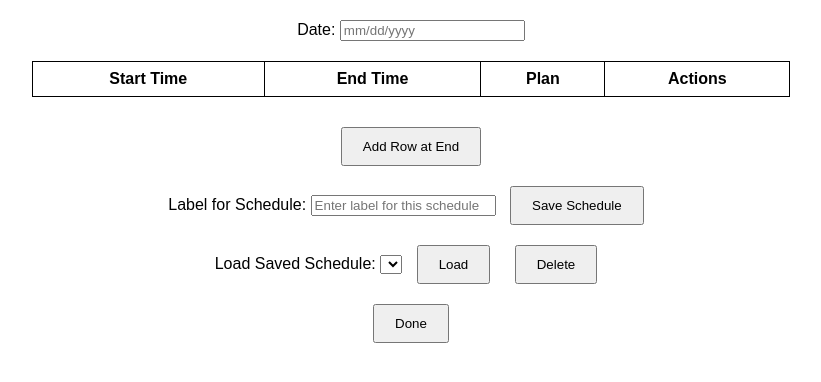
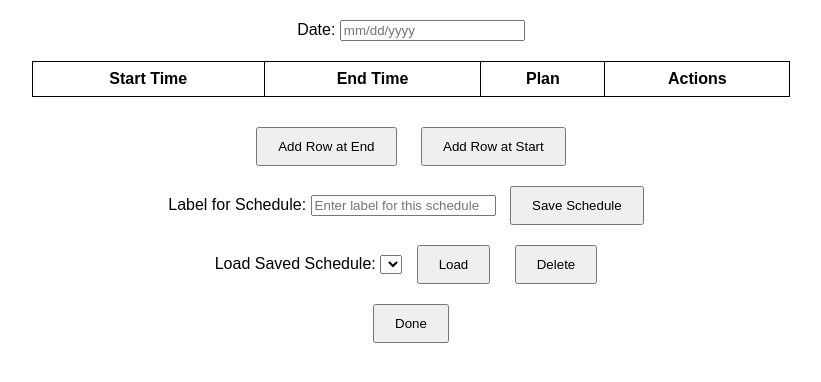
Before and after one commit to jimmyladd/Schedule-Maker, a plain HTML site: page index.html in a window 1280 px wide. Shown: the whole page, without its empty margins (229-1050 px from the left). Drawn offline with Linux system fonts and the light colour scheme.

Commit message:
index.html

```diff
--- a/index.html
+++ b/index.html
@@ -80,6 +80,7 @@
         </tbody>
     </table>
     <button class="add-row-btn" onclick="addRow()">Add Row at End</button>
+    <button class="add-row-btn" onclick="addRowAtStart()">Add Row at Start</button> <!-- New button -->
 
     <div>
         <label for="schedule-label">Label for Schedule:</label>
@@ -139,6 +140,10 @@
             <button onclick="removeRow(this)">Remove</button>
             <button class="insert-row-btn" onclick="insertRowBelow(this)">Insert Row Below</button>
         `;
+    }
+
+    function addRowAtStart() {
+        addRow(0); // Inserts the row at index 0 (first position)
     }
 
     function insertRowBelow(button) {
```
